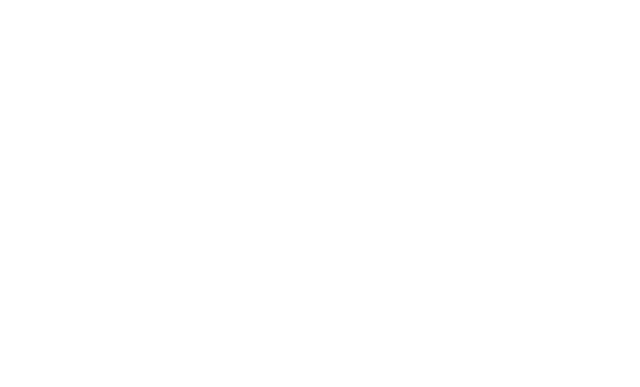
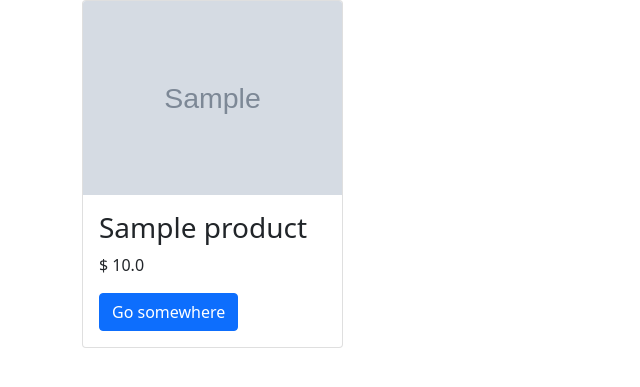
Before and after one commit to abdolbasir/ecomsite, a Django app: page / in a window 1280 px wide. Before the commit the part shown is empty. Shown: the top 387 px of the page, without its empty margins (0-640 px from the left). Run offline with Django 5.2, Linux system fonts and the light colour scheme; tables that the repository leaves empty hold one stand-in row (values such as "Sample post"); grey boxes marked "Sample" are stand-in pictures.

Commit message:
The index.html view for Products list is compleated.

```diff
--- a/shop/templates/shop/index.html
+++ b/shop/templates/shop/index.html
@@ -2,5 +2,31 @@
 
 
 {% block title %}
+    Home Page | Ecom Website
+{% endblock %}
 
+
+{% block content %}
+    <div class="container">
+        <div class="row">
+            {% for product in products %}
+                <div class="col-md-3">
+                    <div class="card">
+                        <img src="media/{{product.image}}" alt="" class="card-img-top">
+                        <div class="card-body">
+                            <h3 class="card-title">
+                                {{product.title}}
+                            </h3>
+                            <p class="card-text">
+                                $ {{product.price}}
+                            </p>
+                            <a href="" class="btn btn-primary">Go somewhere</a>
+
+                        </div>
+                    </div>
+                </div>
+            {% endfor %}
+
+        </div>
+    </div>
 {% endblock %}
--- a/shop/urls.py
+++ b/shop/urls.py
@@ -2,5 +2,5 @@
 from . import views
 
 urlpatterns = [
-    path('', views.ProductsView.as_view(), name="shop")
+    path('', views.ProductsView.as_view(), name="index")
 ]
```
Also changed, not shown: media/images/macbook_8sLM8C6.jpeg (added).
